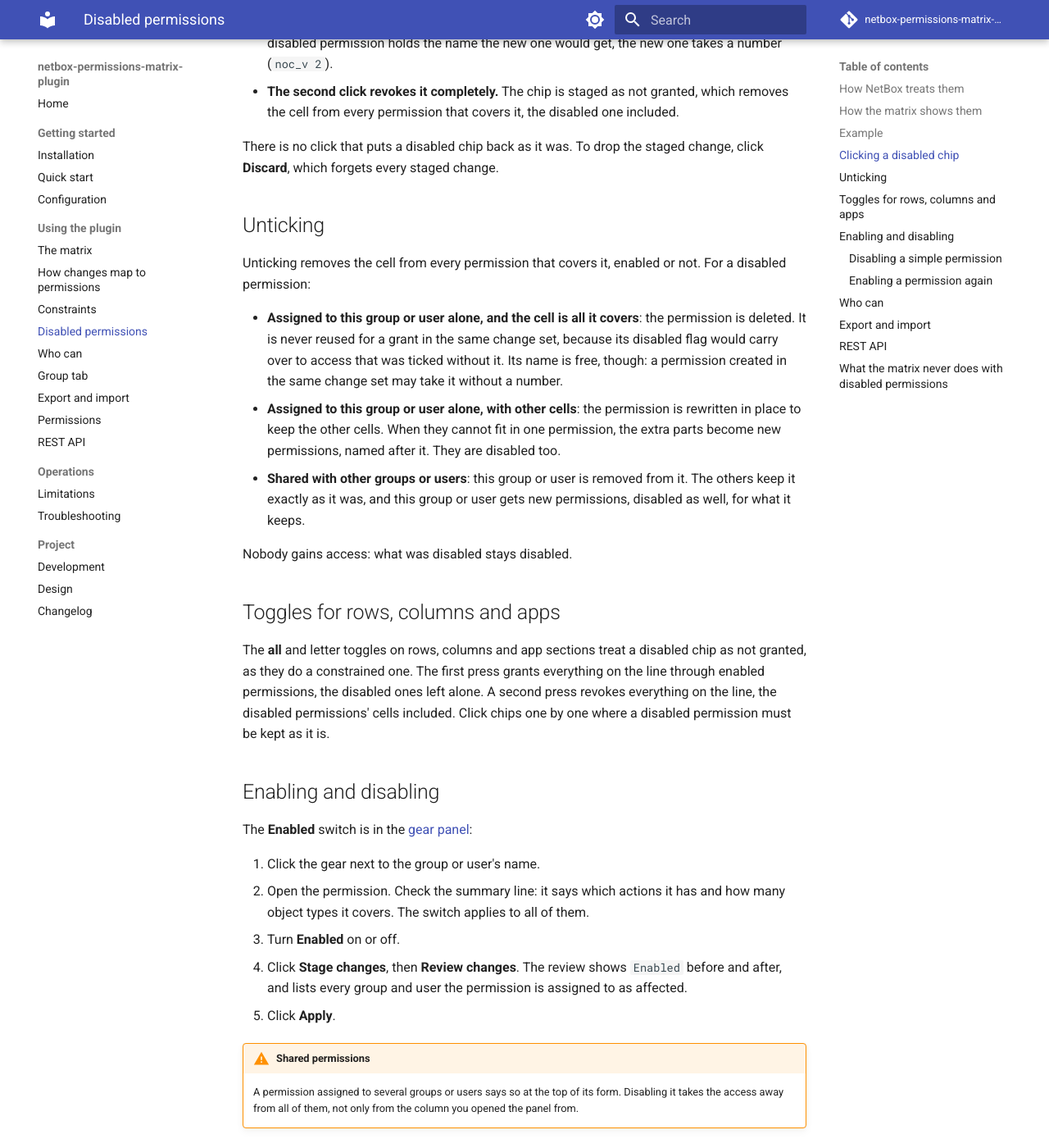
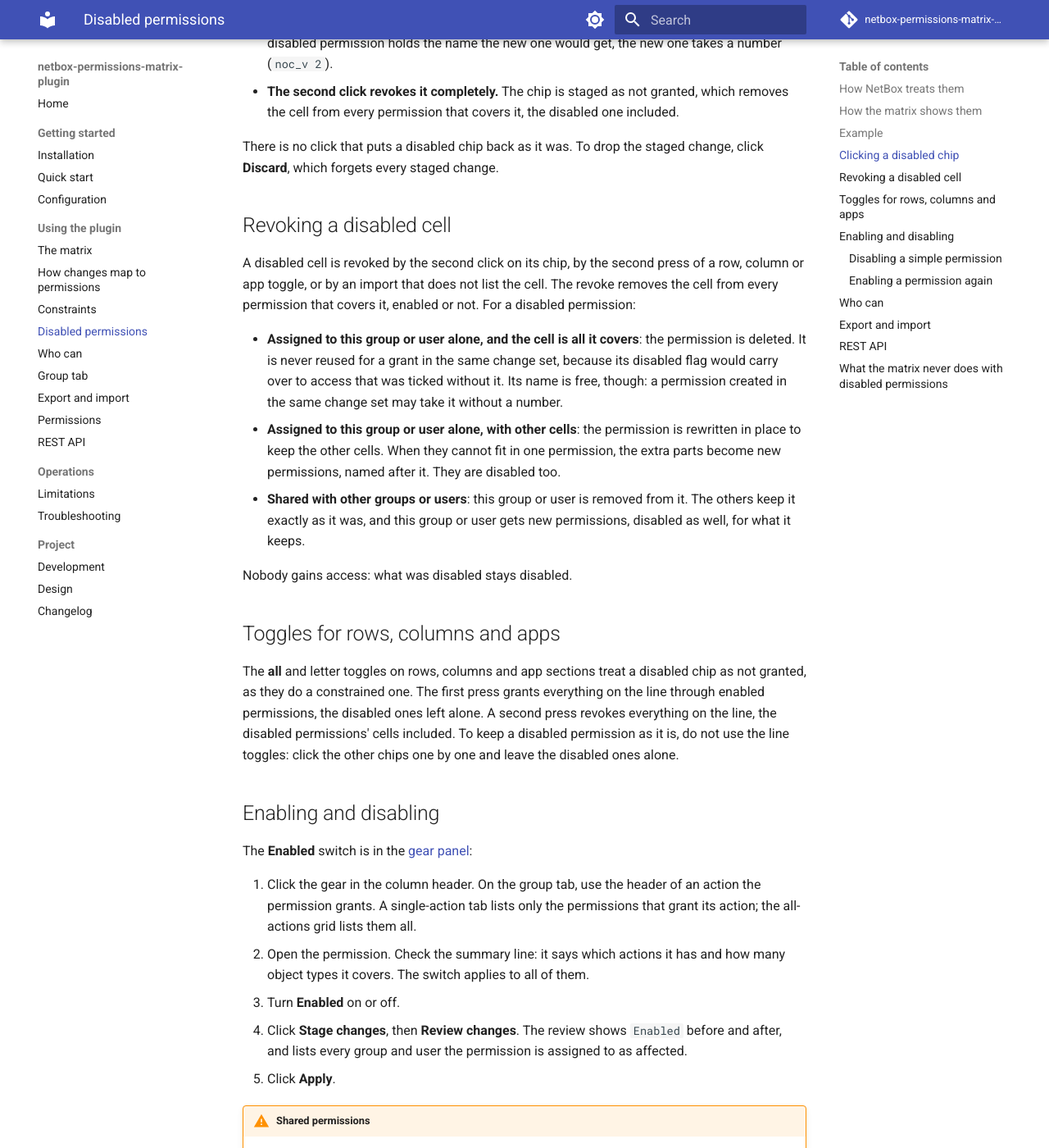
Before and after one commit to thomaschristory/netbox-permissions-matrix-plugin, an MkDocs documentation site: the page built from docs/disabled.md, in a window 1280 px wide and 1400 px high, scrolled down 1876 px. Shown: the whole window at 82% size. Built offline with MkDocs 1.6.1 and Material for MkDocs 9.7.7, drawn with Linux system fonts in a browser that asks for light colours; comment, search, counter and statistics services are not loaded; some of the changed text lies outside the part shown.

Commit message:
docs: address review of the disabled permissions page

````diff
--- a/docs/disabled.md
+++ b/docs/disabled.md
@@ -68,9 +68,11 @@
 There is no click that puts a disabled chip back as it was. To drop the staged change, click **Discard**, which
 forgets every staged change.
 
-## Unticking
+## Revoking a disabled cell
 
-Unticking removes the cell from every permission that covers it, enabled or not. For a disabled permission:
+A disabled cell is revoked by the second click on its chip, by the second press of a row, column or app toggle, or by
+an import that does not list the cell. The revoke removes the cell from every permission that covers it, enabled or
+not. For a disabled permission:
 
 - **Assigned to this group or user alone, and the cell is all it covers**: the permission is deleted. It is never
   reused for a grant in the same change set, because its disabled flag would carry over to access that was ticked
@@ -87,14 +89,15 @@
 
 The **all** and letter toggles on rows, columns and app sections treat a disabled chip as not granted, as they do a
 constrained one. The first press grants everything on the line through enabled permissions, the disabled ones left
-alone. A second press revokes everything on the line, the disabled permissions' cells included. Click chips one by
-one where a disabled permission must be kept as it is.
+alone. A second press revokes everything on the line, the disabled permissions' cells included. To keep a disabled
+permission as it is, do not use the line toggles: click the other chips one by one and leave the disabled ones alone.
 
 ## Enabling and disabling
 
 The **Enabled** switch is in the [gear panel](matrix.md#the-gear-panel):
 
-1. Click the gear next to the group or user's name.
+1. Click the gear in the column header. On the group tab, use the header of an action the permission grants. A
+   single-action tab lists only the permissions that grant its action; the all-actions grid lists them all.
 2. Open the permission. Check the summary line: it says which actions it has and how many object types it covers.
    The switch applies to all of them.
 3. Turn **Enabled** on or off.
@@ -141,13 +144,16 @@
       permission: noc_v
 ```
 
-An import never enables, disables or creates a disabled permission:
+An import never enables or disables a permission, and never adds a grant to a disabled one:
 
 - a cell listed under `disabled` keeps whatever covers it on the target today. The review warns when nothing grants
-  it there, or when it is granted there without constraints;
+  it there, or when it is granted there without constraints. If the target covers the cell with an enabled
+  constrained permission, it keeps that access and the review does not warn;
 - a cell listed under `grants` that is disabled on the target is granted through an enabled permission, as a click
   would;
-- a cell in the file's scope that is not listed anywhere is revoked, also from disabled permissions.
+- a cell in the file's scope that is not listed anywhere is revoked, also from disabled permissions. That can split
+  a disabled permission, and the parts it keeps stay disabled (see
+  [Revoking a disabled cell](#revoking-a-disabled-cell)).
 
 ## REST API
 
````
Also changed, not shown: docs/constraints.md (+2 -1 lines), docs/export-import.md (+3 -2 lines), docs/matrix.md (+3 -3 lines), docs/who-can.md (+3 -2 lines).
